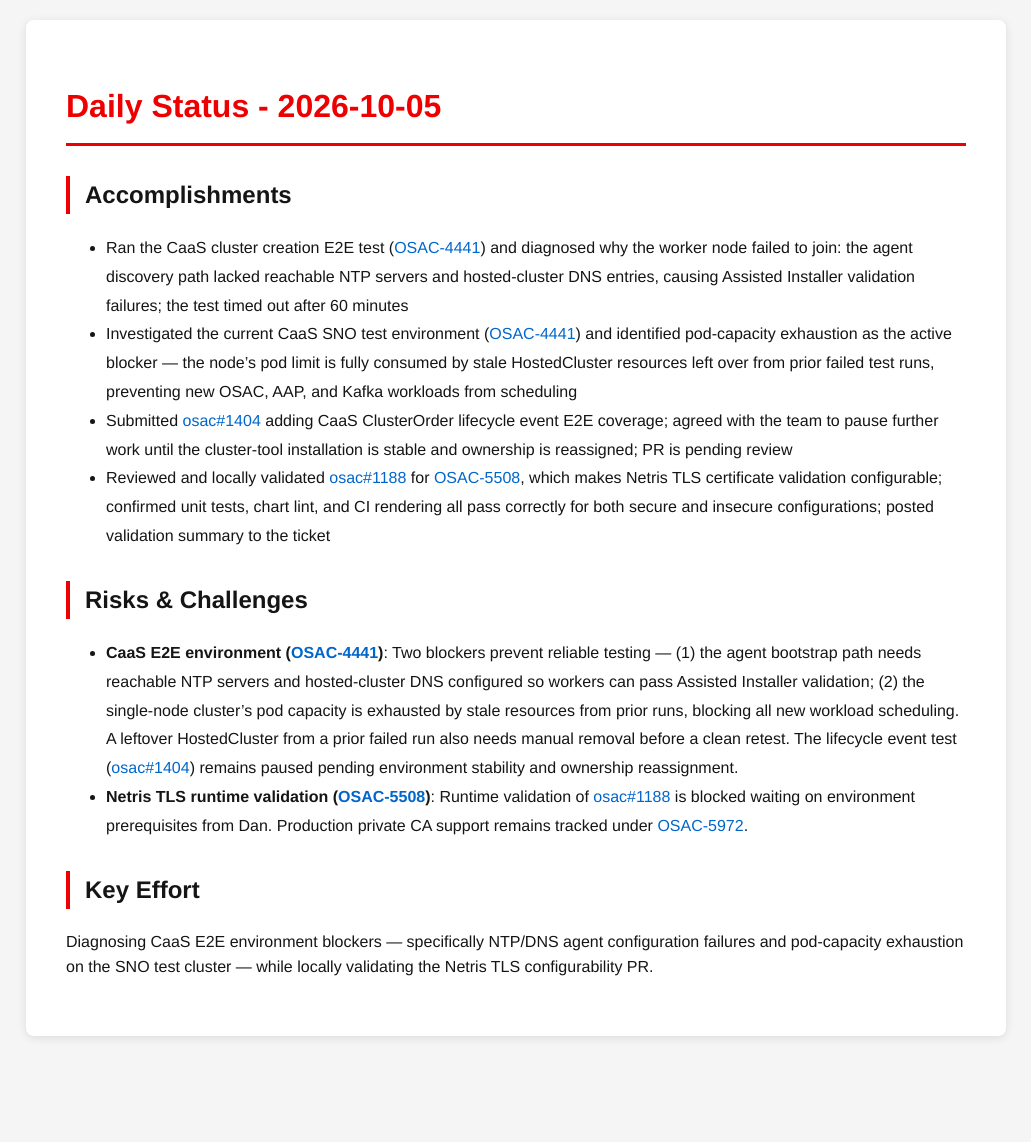
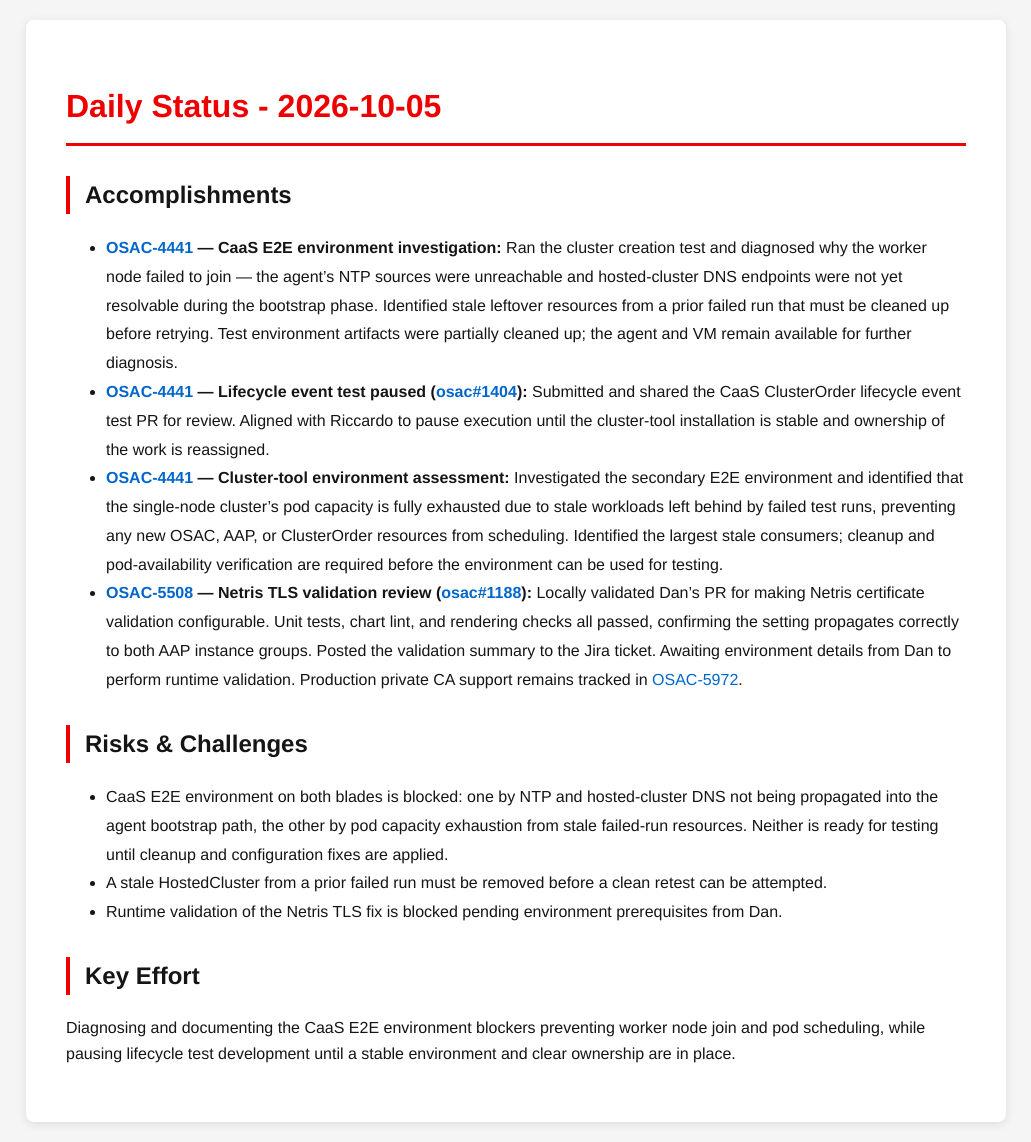
Before and after one commit to tzvatot/daily-status, a Jekyll site: the page built from 2026-10-05.md, in a window 1280 px wide. Shown: the whole page, without its empty margins (124-1155 px from the left). Built offline with Jekyll 4.4.1, drawn with Linux system fonts in a browser that asks for light colours; before the commit the page ends 1056 px from its top, so only the background shows below that.

Commit message:
Daily status update - 2026-10-05

```diff
--- a/2026-10-05.md
+++ b/2026-10-05.md
@@ -7,14 +7,15 @@
 # Daily Status - 2026-10-05
 
 ## Accomplishments
-- Ran the CaaS cluster creation E2E test ([OSAC-4441](https://redhat.atlassian.net/browse/OSAC-4441)) and diagnosed why the worker node failed to join: the agent discovery path lacked reachable NTP servers and hosted-cluster DNS entries, causing Assisted Installer validation failures; the test timed out after 60 minutes
-- Investigated the current CaaS SNO test environment ([OSAC-4441](https://redhat.atlassian.net/browse/OSAC-4441)) and identified pod-capacity exhaustion as the active blocker — the node's pod limit is fully consumed by stale HostedCluster resources left over from prior failed test runs, preventing new OSAC, AAP, and Kafka workloads from scheduling
-- Submitted [osac#1404](https://github.com/osac-project/osac/pull/1404) adding CaaS ClusterOrder lifecycle event E2E coverage; agreed with the team to pause further work until the cluster-tool installation is stable and ownership is reassigned; PR is pending review
-- Reviewed and locally validated [osac#1188](https://github.com/osac-project/osac/pull/1188) for [OSAC-5508](https://redhat.atlassian.net/browse/OSAC-5508), which makes Netris TLS certificate validation configurable; confirmed unit tests, chart lint, and CI rendering all pass correctly for both secure and insecure configurations; posted validation summary to the ticket
+- **[OSAC-4441](https://redhat.atlassian.net/browse/OSAC-4441) — CaaS E2E environment investigation:** Ran the cluster creation test and diagnosed why the worker node failed to join — the agent's NTP sources were unreachable and hosted-cluster DNS endpoints were not yet resolvable during the bootstrap phase. Identified stale leftover resources from a prior failed run that must be cleaned up before retrying. Test environment artifacts were partially cleaned up; the agent and VM remain available for further diagnosis.
+- **[OSAC-4441](https://redhat.atlassian.net/browse/OSAC-4441) — Lifecycle event test paused ([osac#1404](https://github.com/osac-project/osac/pull/1404)):** Submitted and shared the CaaS ClusterOrder lifecycle event test PR for review. Aligned with Riccardo to pause execution until the cluster-tool installation is stable and ownership of the work is reassigned.
+- **[OSAC-4441](https://redhat.atlassian.net/browse/OSAC-4441) — Cluster-tool environment assessment:** Investigated the secondary E2E environment and identified that the single-node cluster's pod capacity is fully exhausted due to stale workloads left behind by failed test runs, preventing any new OSAC, AAP, or ClusterOrder resources from scheduling. Identified the largest stale consumers; cleanup and pod-availability verification are required before the environment can be used for testing.
+- **[OSAC-5508](https://redhat.atlassian.net/browse/OSAC-5508) — Netris TLS validation review ([osac#1188](https://github.com/osac-project/osac/pull/1188)):** Locally validated Dan's PR for making Netris certificate validation configurable. Unit tests, chart lint, and rendering checks all passed, confirming the setting propagates correctly to both AAP instance groups. Posted the validation summary to the Jira ticket. Awaiting environment details from Dan to perform runtime validation. Production private CA support remains tracked in [OSAC-5972](https://redhat.atlassian.net/browse/OSAC-5972).
 
 ## Risks & Challenges
-- **CaaS E2E environment ([OSAC-4441](https://redhat.atlassian.net/browse/OSAC-4441))**: Two blockers prevent reliable testing — (1) the agent bootstrap path needs reachable NTP servers and hosted-cluster DNS configured so workers can pass Assisted Installer validation; (2) the single-node cluster's pod capacity is exhausted by stale resources from prior runs, blocking all new workload scheduling. A leftover HostedCluster from a prior failed run also needs manual removal before a clean retest. The lifecycle event test ([osac#1404](https://github.com/osac-project/osac/pull/1404)) remains paused pending environment stability and ownership reassignment.
-- **Netris TLS runtime validation ([OSAC-5508](https://redhat.atlassian.net/browse/OSAC-5508))**: Runtime validation of [osac#1188](https://github.com/osac-project/osac/pull/1188) is blocked waiting on environment prerequisites from Dan. Production private CA support remains tracked under [OSAC-5972](https://redhat.atlassian.net/browse/OSAC-5972).
+- CaaS E2E environment on both blades is blocked: one by NTP and hosted-cluster DNS not being propagated into the agent bootstrap path, the other by pod capacity exhaustion from stale failed-run resources. Neither is ready for testing until cleanup and configuration fixes are applied.
+- A stale HostedCluster from a prior failed run must be removed before a clean retest can be attempted.
+- Runtime validation of the Netris TLS fix is blocked pending environment prerequisites from Dan.
 
 ## Key Effort
-Diagnosing CaaS E2E environment blockers — specifically NTP/DNS agent configuration failures and pod-capacity exhaustion on the SNO test cluster — while locally validating the Netris TLS configurability PR.
+Diagnosing and documenting the CaaS E2E environment blockers preventing worker node join and pod scheduling, while pausing lifecycle test development until a stable environment and clear ownership are in place.
```
